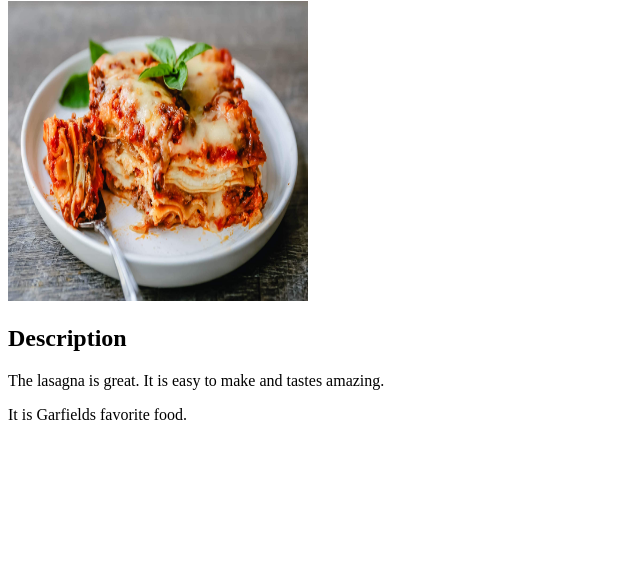
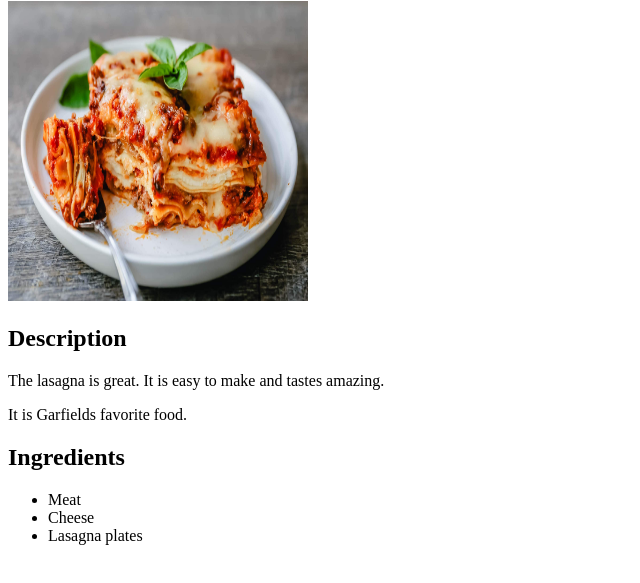
Before and after one commit to lordsalka/odin_recipes, a plain HTML site: page recipes/lasagna.html in a window 1280 px wide. Shown: the part 79-662 px from the top of the page, without its empty margins (0-640 px from the left). Drawn offline with Linux system fonts and the light colour scheme.

Commit message:
Added ingredients to lasagna.html

```diff
--- a/recipes/lasagna.html
+++ b/recipes/lasagna.html
@@ -8,8 +8,16 @@
 <body>
     <h1>Lasagna</h1>
     <img src="../images/lasagna.jpg" width="300" height="300">
+
     <h2>Description</h2>
     <p>The lasagna is great. It is easy to make and tastes amazing.</p>
     <p>It is Garfields favorite food.</p>
+
+    <h2>Ingredients</h2>
+    <ul>
+        <li>Meat</li>
+        <li>Cheese</li>
+        <li>Lasagna plates</li>
+    </ul>
 </body>
 </html>
```
